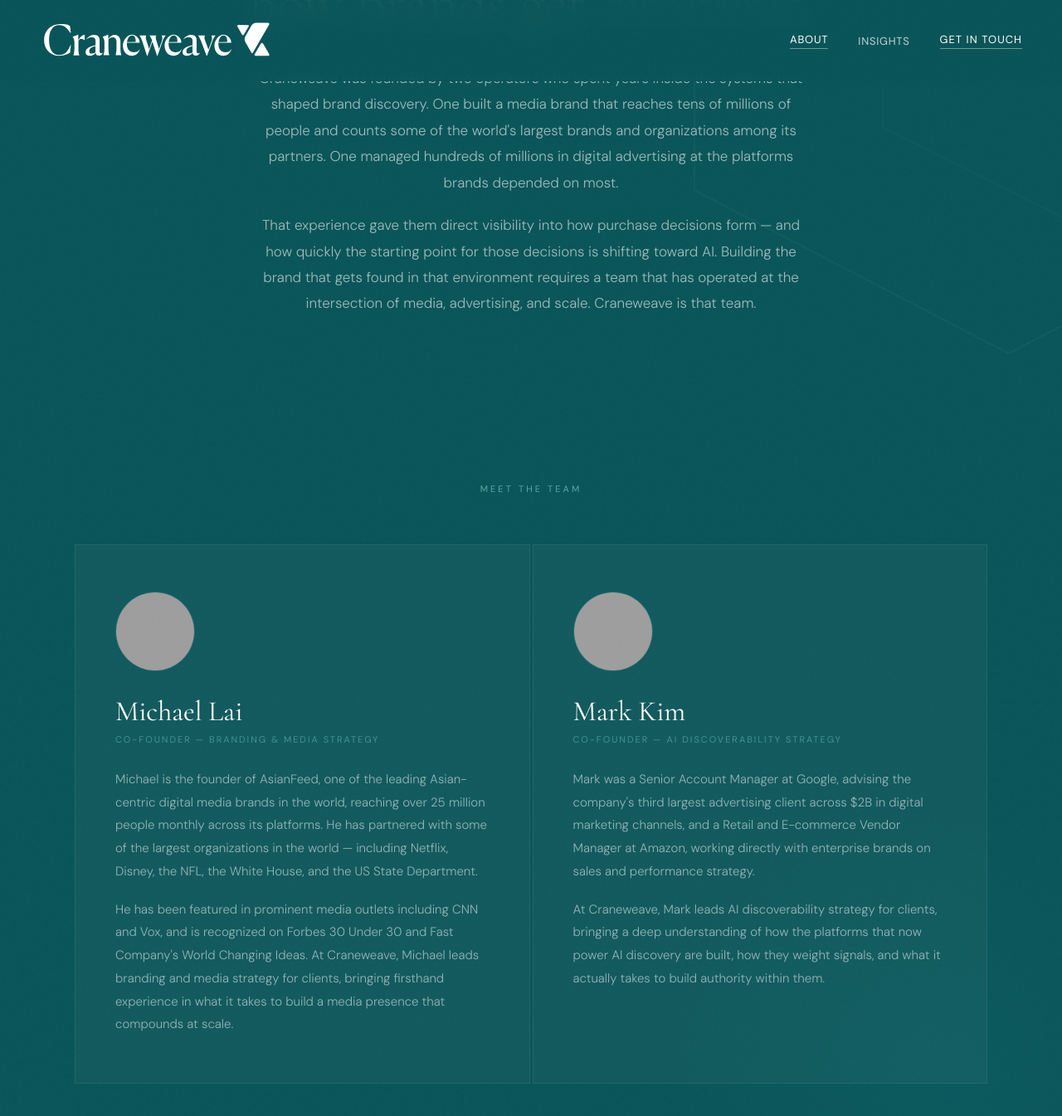
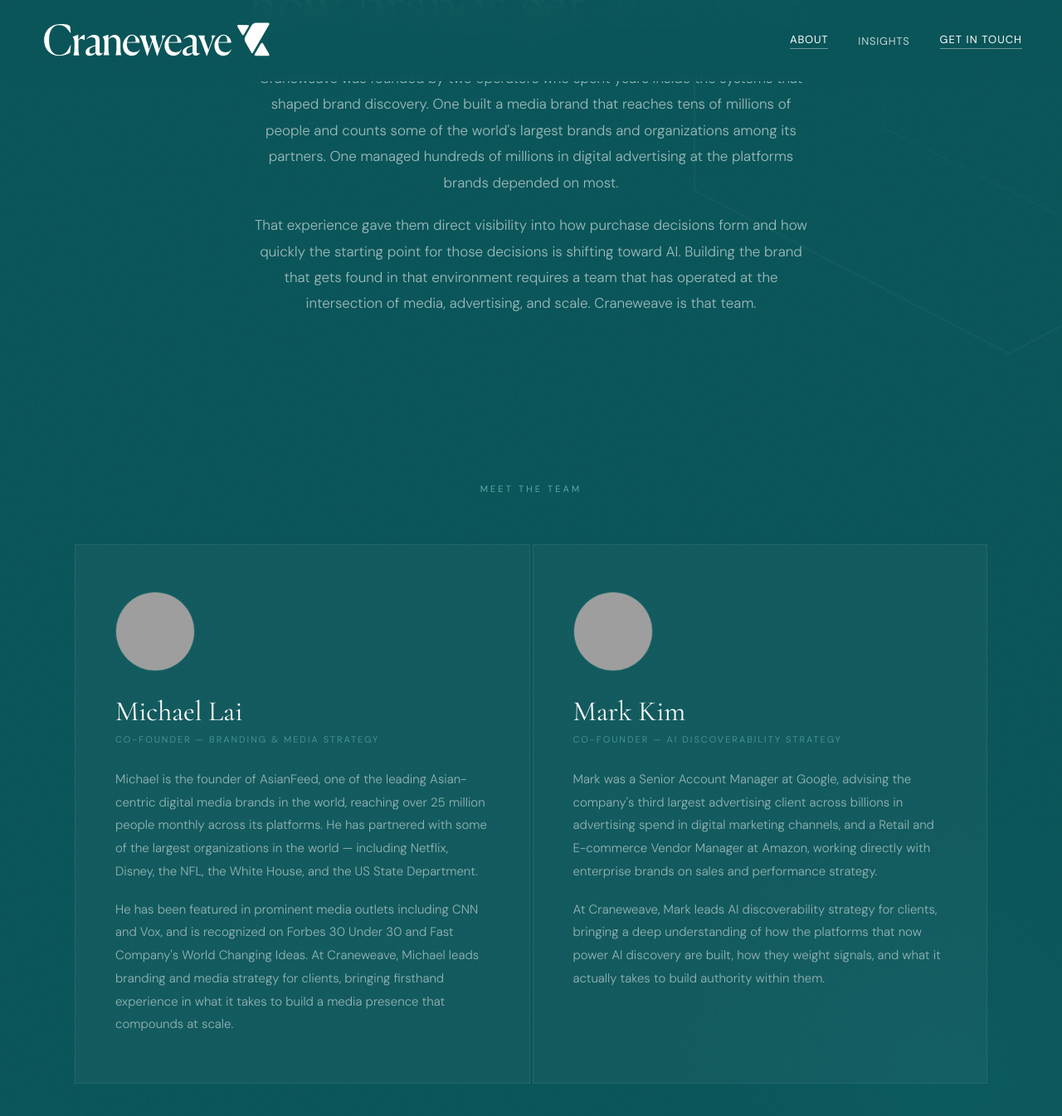
Before and after one commit to markym0rk/craneweave-site, a Jekyll site: the page about/index.html, which Jekyll copies as it is, in a window 1280 px wide and 1400 px high, scrolled down 407 px, cut to the strip 0-1345 px from the top of the window. Shown: the whole strip at 83% size. Built offline with Jekyll 4.4.1, drawn with Linux system fonts in a browser that asks for light colours; grey boxes are pictures that could not be loaded.

Commit message:
Refine wording in about/index.html for clarity

```diff
--- a/about/index.html
+++ b/about/index.html
@@ -382,7 +382,7 @@
       </h1>
       <div class="page-hero-body">
         <p>Craneweave was founded by two operators who spent years inside the systems that shaped brand discovery. One built a media brand that reaches tens of millions of people and counts some of the world's largest brands and organizations among its partners. One managed hundreds of millions in digital advertising at the platforms brands depended on most.</p>
-        <p>That experience gave them direct visibility into how purchase decisions form — and how quickly the starting point for those decisions is shifting toward AI. Building the brand that gets found in that environment requires a team that has operated at the intersection of media, advertising, and scale. Craneweave is that team.</p>
+        <p>That experience gave them direct visibility into how purchase decisions form and how quickly the starting point for those decisions is shifting toward AI. Building the brand that gets found in that environment requires a team that has operated at the intersection of media, advertising, and scale. Craneweave is that team.</p>
       </div>
     </div>
   </section>
@@ -418,7 +418,7 @@
         <div class="founder-name">Mark Kim</div>
         <div class="founder-title">Co-Founder — AI Discoverability Strategy</div>
         <div class="founder-bio">
-          <p>Mark was a Senior Account Manager at Google, advising the company's third largest advertising client across $2B in digital marketing channels, and a Retail and E-commerce Vendor Manager at Amazon, working directly with enterprise brands on sales and performance strategy.</p>
+          <p>Mark was a Senior Account Manager at Google, advising the company's third largest advertising client across billions in advertising spend in digital marketing channels, and a Retail and E-commerce Vendor Manager at Amazon, working directly with enterprise brands on sales and performance strategy.</p>
           <p>At Craneweave, Mark leads AI discoverability strategy for clients, bringing a deep understanding of how the platforms that now power AI discovery are built, how they weight signals, and what it actually takes to build authority within them.</p>
         </div>
 
```
